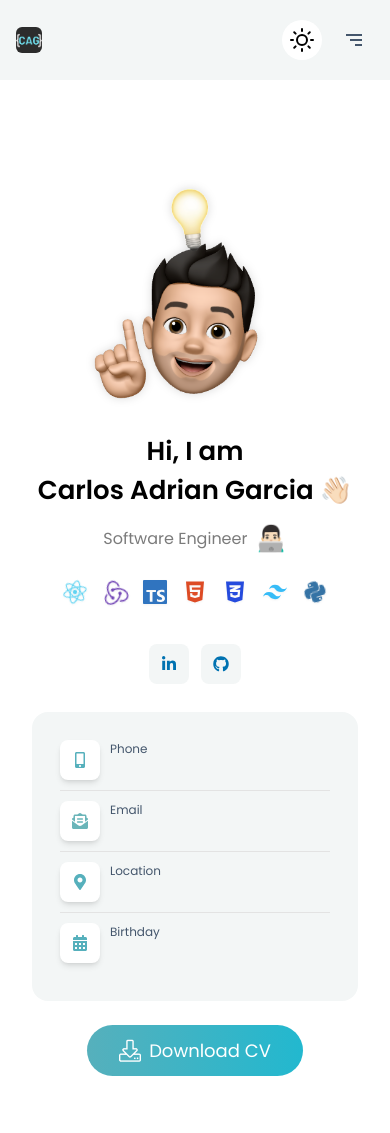
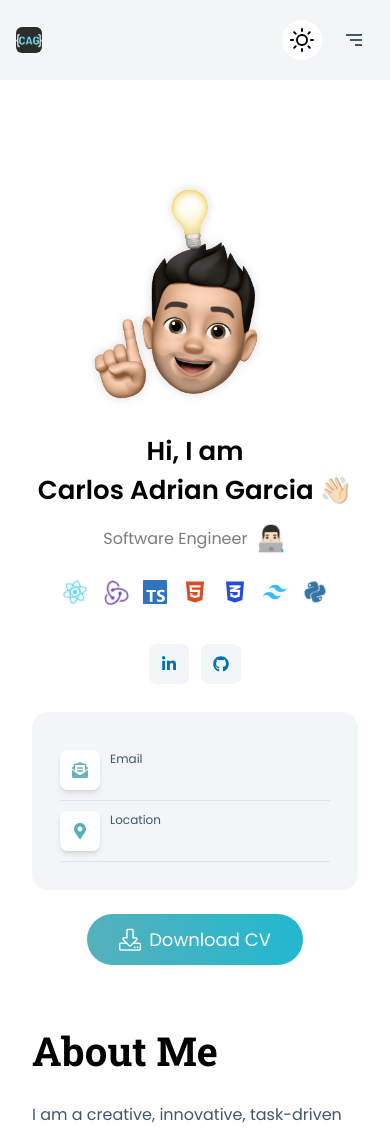
Before and after one commit to cagarcia2011/carlosadriangarcia, a React (Vite) app: page / in a window 390 px wide. Shown: the top 1133 px of the page. Built offline with nearby package versions, Linux system fonts and the light colour scheme.

Commit message:
Delete phone & bday

```diff
--- a/src/components/PersonalInformation.tsx
+++ b/src/components/PersonalInformation.tsx
@@ -5,27 +5,6 @@ export function PersonalInformation() {
 
     return (
         <div className="p-7 rounded-2xl mt-7  bg-[#F3F6F6] dark:bg-[#1D1D1D]">
-            <div className="flex border-b border-[#E3E3E3] dark:border-[#3D3A3A] pb-2.5">
-                <a href="tel:+18123618052" className="cursor-pointer">
-                    <span className="flex-shrink-0 socialbtn bg-white dark:bg-black text-accent-color shadow-md">
-                        <FaMobileAlt />
-                    </span>
-                </a>
-                <div className="text-left ml-2.5">
-                    <p className="text-xs text-[#44566C] dark:text-[#A6A6A6]">
-                        Phone
-                    </p>
-                    <p className="dark:text-white break-all">
-                        {" "}
-                        <a
-                            className="hover:text-accent-color duration-300 transition"
-                            href="tel:+18123618052"
-                        >
-                            {import.meta.env.VITE_PHONE}
-                        </a>
-                    </p>
-                </div>
-            </div>
 
             <div className="flex  border-b border-[#E3E3E3] dark:border-[#3D3A3A] py-2.5">
                 <a href="mailto:ca.garcia2011@gmail.com" className="cursor-pointer">
@@ -60,18 +39,6 @@ export function PersonalInformation() {
                     <p className="dark:text-white break-all">{import.meta.env.VITE_LOCATION}</p>
                 </div>
             </div>
-
-            <div className="flex  py-2.5">
-                <span className="flex-shrink-0 socialbtn bg-white dark:bg-black text-accent-color shadow-md">
-                    <FaCalendarAlt />
-                </span>
-                <div className="text-left ml-2.5">
-                    <p className="text-xs text-[#44566C] dark:text-[#A6A6A6]">
-                        Birthday
-                    </p>
-                    <p className="dark:text-white break-all">{import.meta.env.VITE_BDAY}</p>
-                </div>
-            </div>
         </div>
     )
 }
```
